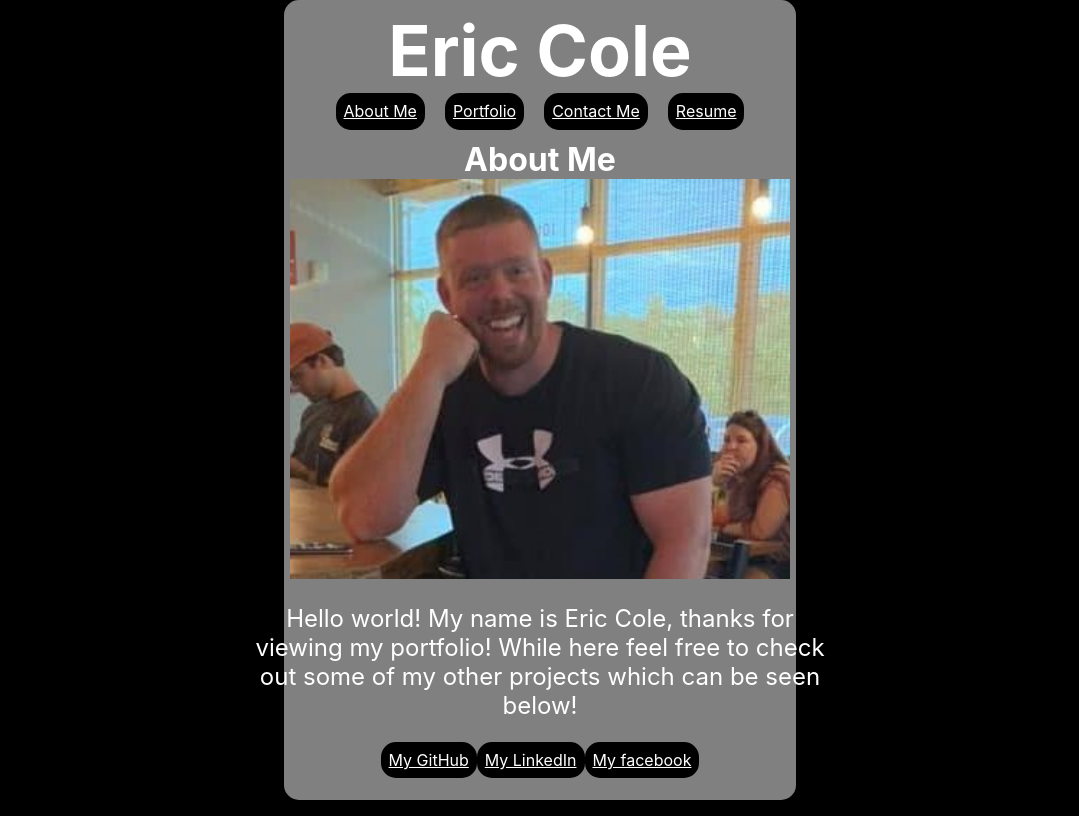
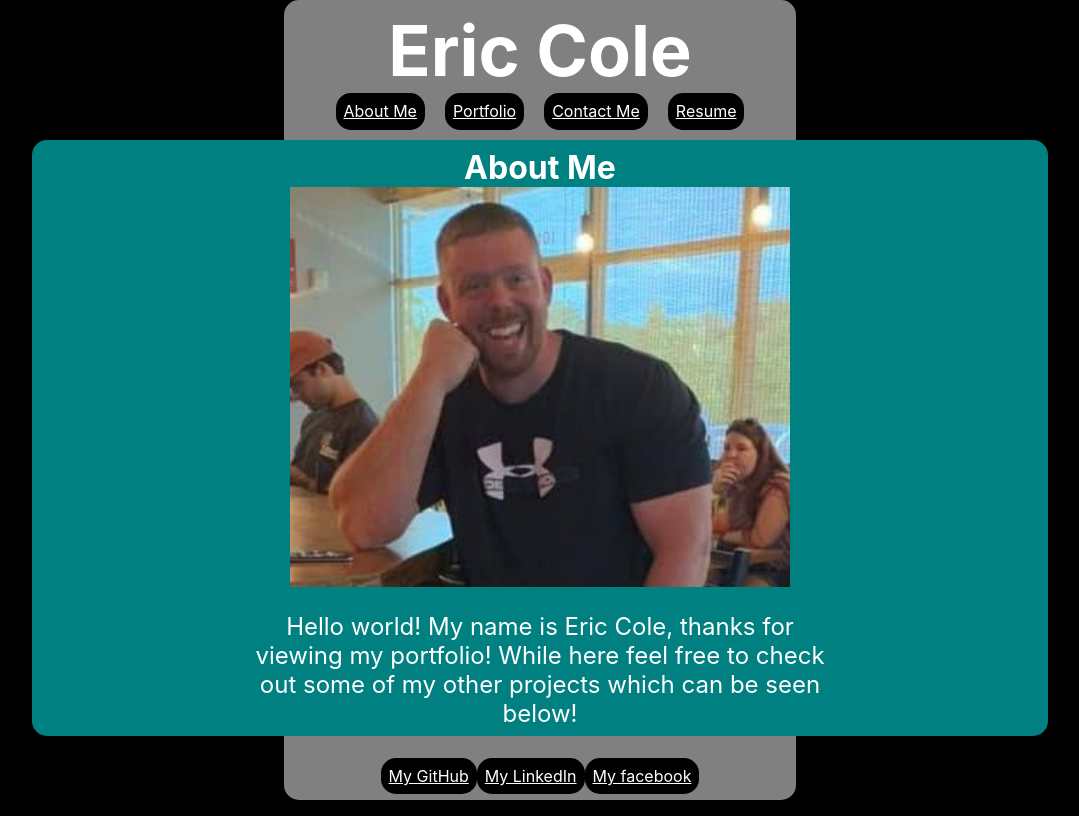
Before and after one commit to Ecole7853/ReactPortfolio, a React (Create React App) app: page / in a window 1280 px wide. Shown: the whole page, without its empty margins (100-1179 px from the left). Built offline with nearby package versions, Linux system fonts and the light colour scheme.

Commit message:
css adjustments

```diff
--- a/src/App.css
+++ b/src/App.css
@@ -14,6 +14,12 @@ html {
     justify-content: center;
 }
 
+#h2Box {
+    background-color: teal;
+    border-radius: 15px;
+    padding: 8px;
+    color: white;
+}
 h3{
     color: white;
 }
@@ -196,6 +202,7 @@ h3{
       margin-top: 25px;
   }
   h2 {
+
       text-align: center;
       font-size: 32px;
       color: white;
--- a/src/Components/AboutMe.js
+++ b/src/Components/AboutMe.js
@@ -8,9 +8,10 @@ function AboutMe() {
             <Header />
             <div className="top">
                 <div id="aboutMe">
+                    <div id="h2Box">
                         <h2>About Me</h2>
                         <div id="imgContainer">
-                    <img className="pic" src= "./images/Face.jpg"/>
+                            <img className="pic" src="./images/Face.jpg" />
                         </div>
                         <div id="about">
                             <p id="aboutText">
@@ -18,7 +19,7 @@ function AboutMe() {
                                 My name is Eric Cole, thanks for viewing my portfolio! While here feel free to check out some of my other projects which can be seen below!
                             </p>
                         </div>
-
+                    </div>
                 </div>
             </div>
         </>
```
Lines whose indentation alone changed are shown as unchanged.
